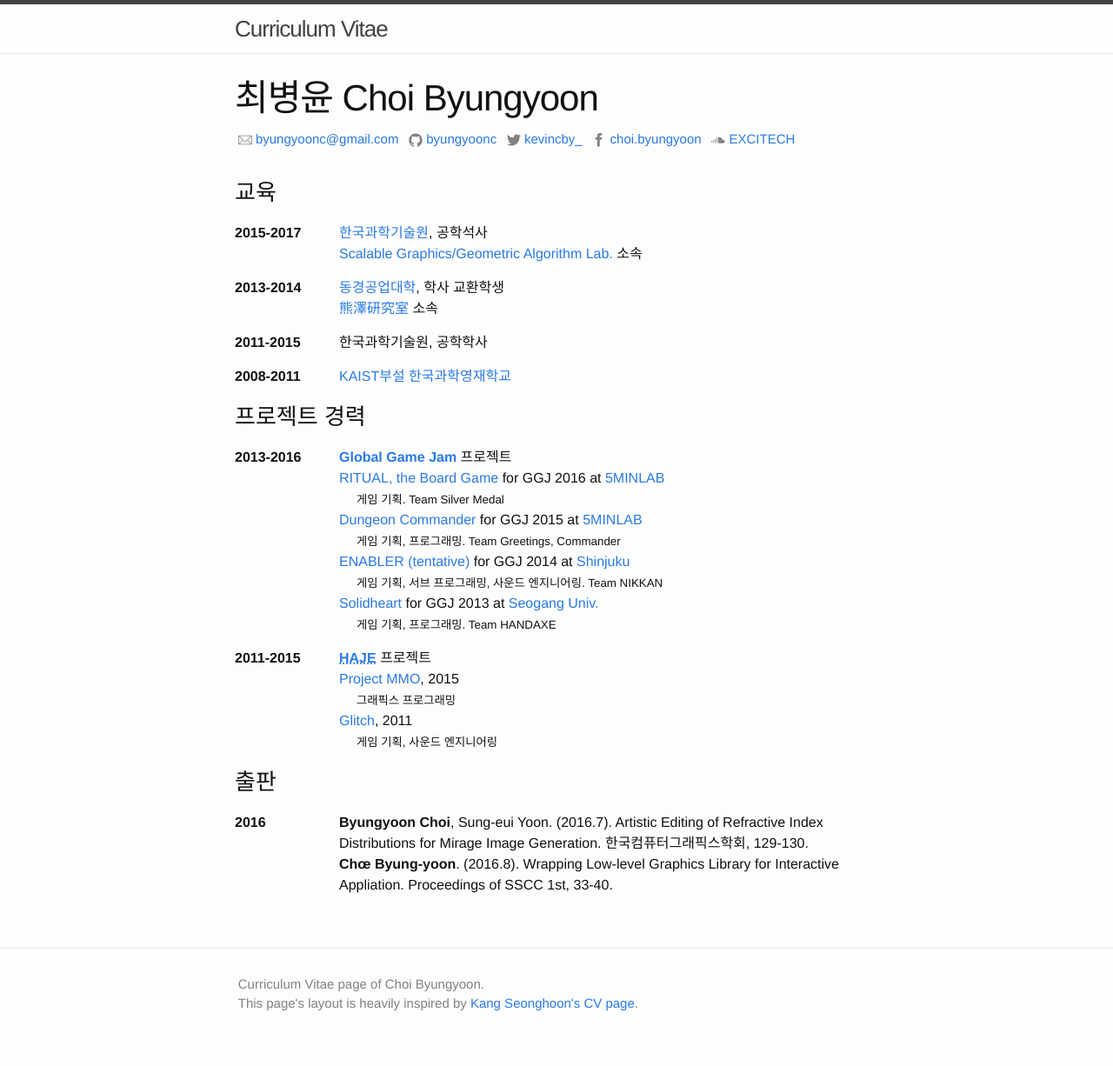
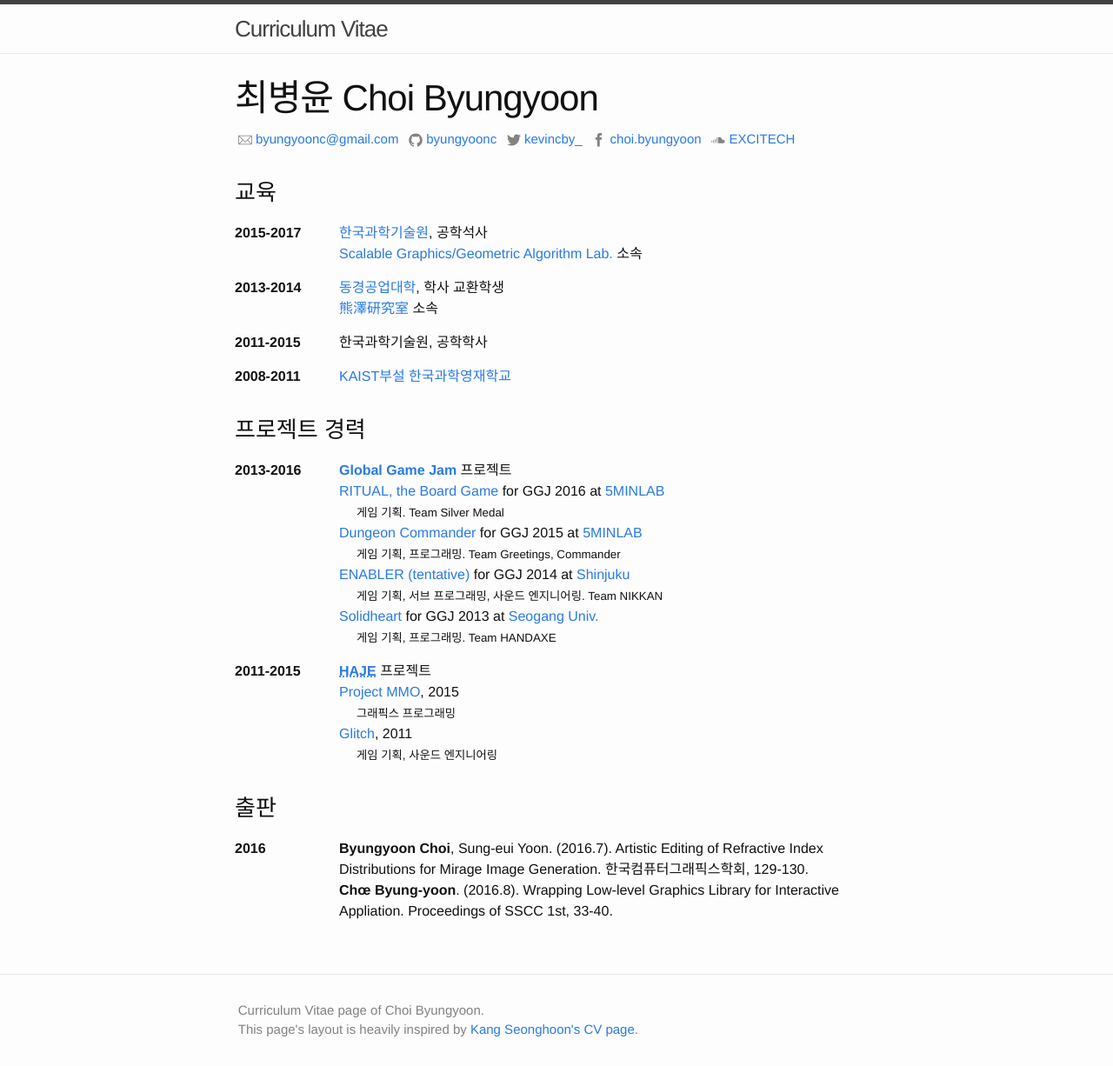
Before and after one commit to jaeyounglee978/jaeyounglee978.github.io, a Jekyll site: the page built from index.md, in a window 1280 px wide. Shown: the whole page at 87% size. Built offline with Jekyll 4.4.1, drawn with Linux system fonts in a browser that asks for light colours; before the commit the page ends 1196 px from its top, so only the background shows below that.

Commit message:
Changed bottom margin for definition list. Changed position of the main content to make definition list coherent.

```diff
--- a/_sass/_base.scss
+++ b/_sass/_base.scss
@@ -213,6 +213,9 @@ dt {
 dd {
     margin-left: 7.5em;
 }
+dl {
+    margin-bottom: $spacing-unit;
+}
 
 small {
     margin-left: 1.5em;
--- a/index.md
+++ b/index.md
@@ -2,7 +2,6 @@
 layout: post
 title:  "최병윤 Choi Byungyoon"
 ---
-
 
 ### 교육
 
```
Also changed, not shown: other parts of index.md (+8 -9 lines).
